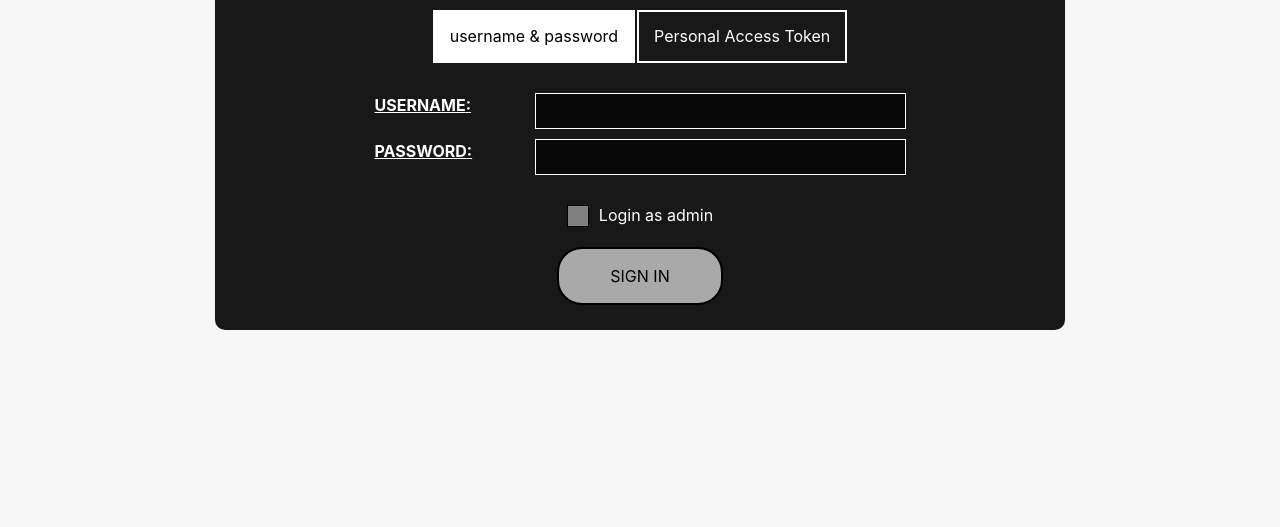
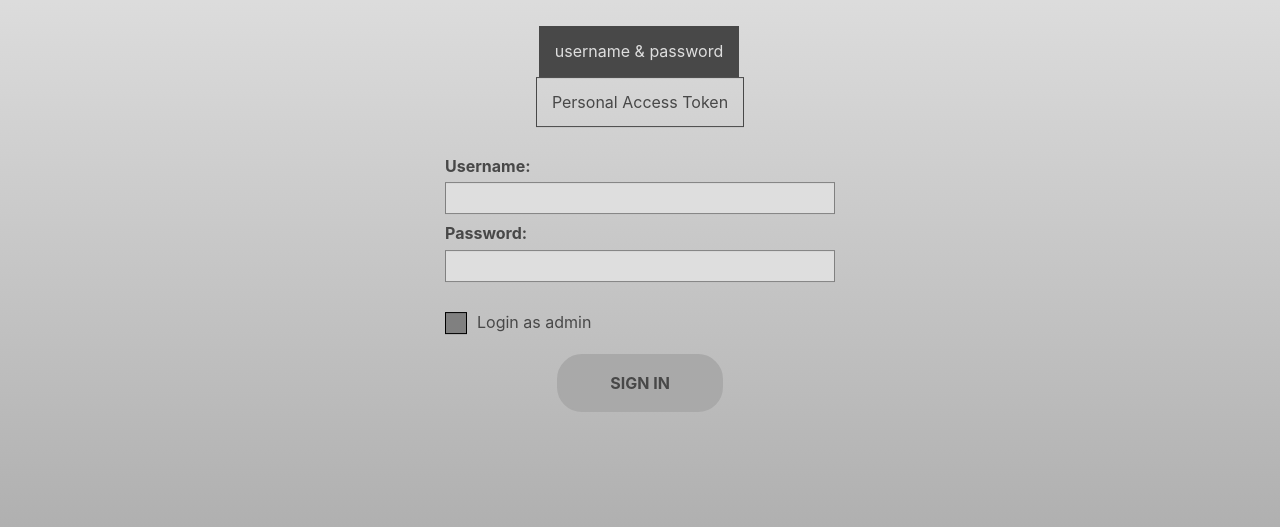
Before and after one commit to WG75/Github-clone, a React app: page / in a window 1280 px wide. Shown: the part 273-800 px from the top of the page. Built offline with nearby package versions, Linux system fonts and the light colour scheme.

Commit message:
tweak styles for login  page

```diff
--- a/src/components/AuthTypeTapper/AuthTypeTapper.css
+++ b/src/components/AuthTypeTapper/AuthTypeTapper.css
@@ -3,15 +3,10 @@
 
 .auth-type_label {
   display: inline-block;
-  border: 2px solid #fff;
+  border: 1px solid var(--shade-of-black);
   cursor: pointer;
   padding: 15px;
   transition: background 0.3s;
-}
-
-
-.auth-type_label:nth-child(1) {
-  margin-right: 2px;
 }
 
 .auth-type__input {
@@ -20,6 +15,21 @@
 }
 
 .auth-type__input--is-checked {
-  background: #fff;
-  color: #000;
+  background: var(--shade-of-black);
+  color: var(--shade-of-white);
 }
+
+@media screen and (min-width: 840px) {
+  .auth-type_label:nth-child(1) {
+    margin-right: 2px;
+  }
+}
+
+@media screen and (max-width: 839px) {
+  .auth-type_label {
+    min-width: 200px;
+  }
+  .auth-type_label:nth-child(1) {
+    margin-bottom: 5px;
+  }
+}
--- a/src/components/Button/Button.css
+++ b/src/components/Button/Button.css
@@ -1,5 +1,6 @@
 .button {
   line-height: 52px;
+  min-height: 52px;
   font-size: 16px;
   width: 166px;
   border-radius: 25px;
@@ -7,22 +8,26 @@
   text-align: center;
   cursor: pointer;
   transition: background 0.3s;
+  font-weight: bold;
 }
 
 .button--is_primary {
-  background: #fff;
-  color: #000;
-  border: 2px solid #000;
-}
-
-.button--is_disabled {
-  background: darkgray;
-  color: #000;
+  background: var(--shade-of-blue);
+  color: var(--shade-of-black);
+  border: 2px solid var(--shade-of-black);
 }
 
 
 .button--is_primary:hover {
-  background: #000;
-  border-color: #fff;
-  color: #fff;
+  background: var(--shade-of-black);
+  border-color: var(--shade-of-blue);
+  color: var(--shade-of-blue);
 }
+
+
+.button--is_disabled, .button--is_disabled:hover {
+  background: darkgray;
+  border-color: darkgray;
+  color: var(--shade-of-black);
+  cursor: not-allowed;
+}
--- a/src/components/Checkbox/Checkbox.css
+++ b/src/components/Checkbox/Checkbox.css
@@ -38,10 +38,10 @@
   position: absolute;
   left: 5px;
   top: 9px;
-  background: white;
+  background: #7cbce7;
   width: 2px;
   height: 2px;
-  box-shadow: 2px 0 0 white, 4px 0 0 white, 4px -2px 0 white, 4px -4px 0 white,
-    4px -6px 0 white, 4px -8px 0 white;
+  box-shadow: 2px 0 0 #7cbce7, 4px 0 0 #7cbce7, 4px -2px 0 #7cbce7,
+    4px -4px 0 #7cbce7, 4px -6px 0 #7cbce7, 4px -8px 0 #7cbce7;
   transform: rotate(45deg);
 }
--- a/src/components/Input/Input.css
+++ b/src/components/Input/Input.css
@@ -1,33 +1,30 @@
 .input_wapper {
   display: block;
+  text-align: left;
 }
 
 .input_wapper__label {
   display: inline-block;
-  text-decoration: underline;
-  text-transform: uppercase;
-  color: #fff;
-  margin-bottom: 14px;
+  color: var(--shade-of-black);
+  margin-bottom: 7px;
   min-width: 160px;
-  text-align: left;
   font-weight: bold;
   font-size: 16px;
-  vertical-align: middle;
 
 }
 
 .input_wapper__input {
   font-size: 16px;
   line-height: 2;
-  background: rgba(0, 0, 0, 0.65);
-  color: #fff;
+  background: var(--shade-of-white);
+  color: #808080;
   height: 32px;
-  border: 1px solid #fff;
+  border: 1px solid gray;
   padding-left: 7px;
-  display: inline-block;
-  width: calc(100% - 200px);
+  display: block;
+  width: 100%;
 }
 
 input_wapper__input:focus {
-  border-color: #fff;
+  border-color:none;
 }
--- a/src/components/LoginPanel/LoginPanel.css
+++ b/src/components/LoginPanel/LoginPanel.css
@@ -1,11 +1,10 @@
 .login-panel {
-  background: rgba(0, 0, 0, 0.9);
-  width: 800px;
-  margin: 70px auto;
-  color: #fff;
-  padding: 25px;
-  border-radius: 10px;
-  position: relative;
+  position: absolute;
+  left: 50%;
+  top: 50%;
+  max-width: 390px;
+  transform: translate(-50%, -50%);
+  color: var(--shade-of-black);
 }
 
 .login_panel__header-container {
@@ -17,8 +16,6 @@
 
 .login-panel__header-logo {
   width: 100px;
-  border: 2px solid #fff;
-  border-radius: 50%;
 }
 
 .login-panel__header-title {
@@ -29,20 +26,20 @@
 }
 
 .login-panel__feedback {
-  padding: 20px;
-  width: 70%;
+  padding: 15px 7px;
   margin: 30px auto 0;
 }
 
 .login-panel__feedback--is_danger {
-  background: #fd2d2d;
+  background: #ffe5e5;
+  border: 1px solid red;
 }
 
 .login-panel__fields-wrapper {
 }
 
 .login-panel__form {
-  width: 70%;
+  width: 100%;
   margin: 0 auto;
   text-align: center;
 }
@@ -57,6 +54,7 @@
 
 .login-panel__checkbox {
   margin: 30px 0 20px;
+  text-align: left;
 }
 
 .login-panel__button {
@@ -69,9 +67,9 @@
   border: 8px solid #fff;
   border-right-color: transparent;
   border-radius: 50%;
-  position: absolute;
   bottom: 30px;
   right: 30px;
+  margin: 0 auto;
 }
 
 @keyframes rotate {
--- a/src/components/LoginPanel/index.js
+++ b/src/components/LoginPanel/index.js
@@ -190,10 +190,10 @@ export default class LoginPanel extends React.Component<Props, State> {
             isPrimary
             type="submit"
           >
-            Sign in
+            {loading ? <div className="login-panel__spinner" /> : "Sign in"}
           </Button>
 
-          {loading && <div className="login-panel__spinner" />}
+
         </form>
       </section>
     );
--- a/src/main.css
+++ b/src/main.css
@@ -1,5 +1,17 @@
+:root {
+  --main-bg-color: linear-gradient(180deg, #f3f3f3, #b0b0b0);
+  --shade-of-black: #484848;
+  --shade-of-white: #dedede;
+  --shade-of-blue: #7cbce7;
+}
+
+* {
+  box-sizing: border-box;
+}
+
 body {
-  background: #f7f7f7;
+  background: var(--main-bg-color);
+  min-height: 100vh;
   margin: 0;
   padding: 0;
   font-family: -apple-system, BlinkMacSystemFont, "Segoe UI", "Roboto", "Oxygen",
```
